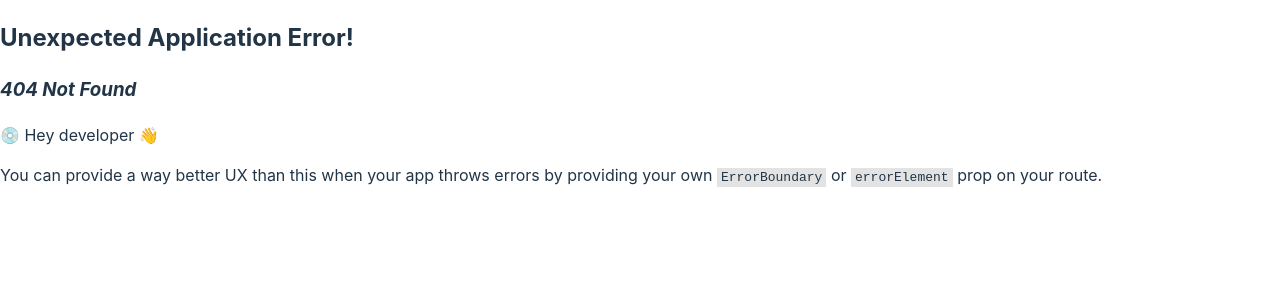
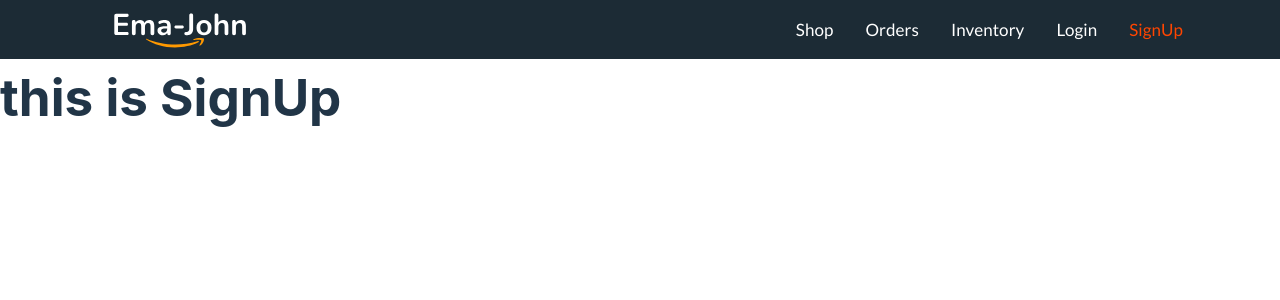
Before and after one commit to MDABDULLAH16/react-ema-john-simple, a React (Vite) app: page /signUp in a window 1280 px wide. Before the commit this address had no page. Shown: the top 300 px of the page. Built offline with nearby package versions, Linux system fonts and the light colour scheme.

Commit message:
setUp authProvider

```diff
--- a/package.json
+++ b/package.json
@@ -13,6 +13,7 @@
     "@fortawesome/fontawesome-svg-core": "^6.5.1",
     "@fortawesome/free-solid-svg-icons": "^6.5.1",
     "@fortawesome/react-fontawesome": "^0.2.0",
+    "firebase": "^10.7.2",
     "localforage": "^1.10.0",
     "match-sorter": "^6.3.1",
     "react": "^18.2.0",
--- /dev/null
+++ b/src/Provider/AuthProvider.jsx
@@ -0,0 +1,20 @@
+import React, { createContext, useState } from "react";
+import { getAuth } from "firebase/auth";
+import app from "../firebase/firebase.config";
+
+const auth = getAuth(app);
+export const AuthContext = createContext(null);
+const AuthProvider = ({ children }) => {
+  const [user, setUser] = useState(null);
+
+  const userInfo = {
+    user,
+    setUser,
+  };
+
+  return (
+    <AuthContext.Provider value={userInfo}>{children}</AuthContext.Provider>
+  );
+};
+
+export default AuthProvider;
--- a/src/components/Header/Header.jsx
+++ b/src/components/Header/Header.jsx
@@ -3,18 +3,19 @@ import "./Header.css";
 
 const Header = () => {
   return (
-    <nav className="header-container">
-      <div className="header-img">
-        <ActiveLInk href="/">
-          <img src="../../../public/Logo.svg" alt="" />
+    <nav className='header-container'>
+      <div className='header-img'>
+        <ActiveLInk href='/'>
+          <img src='../../../public/Logo.svg' alt='' />
         </ActiveLInk>
       </div>
-      <div className="header-link">
+      <div className='header-link'>
         {/* <ActiveLInk to="/orderReview">Order Review </ActiveLInk> */}
-        <ActiveLInk to="/shop">Shop</ActiveLInk>
-        <ActiveLInk to="/orders">Orders</ActiveLInk>
-        <ActiveLInk to="/inventory">Inventory</ActiveLInk>
-        <ActiveLInk to="/login">Login</ActiveLInk>
+        <ActiveLInk to='/shop'>Shop</ActiveLInk>
+        <ActiveLInk to='/orders'>Orders</ActiveLInk>
+        <ActiveLInk to='/inventory'>Inventory</ActiveLInk>
+        <ActiveLInk to='/login'>Login</ActiveLInk>
+        <ActiveLInk to='/signUp'>SignUp</ActiveLInk>
       </div>
     </nav>
   );
--- /dev/null
+++ b/src/components/SignUp/SignUp.jsx
@@ -0,0 +1,11 @@
+import React from "react";
+
+const SignUp = () => {
+  return (
+    <div>
+      <h1>this is SignUp</h1>
+    </div>
+  );
+};
+
+export default SignUp;
--- /dev/null
+++ b/src/firebase/firebase.config.js
@@ -0,0 +1,19 @@
+// Import the functions you need from the SDKs you need
+import { initializeApp } from "firebase/app";
+// TODO: Add SDKs for Firebase products that you want to use
+// https://firebase.google.com/docs/web/setup#available-libraries
+
+// Your web app's Firebase configuration
+const firebaseConfig = {
+  apiKey: "AIzaSyCW4uzpS7P6dQk0HYaU_c-WGu60r64ths4",
+  authDomain: "ema-john-simple-b7.firebaseapp.com",
+  projectId: "ema-john-simple-b7",
+  storageBucket: "ema-john-simple-b7.appspot.com",
+  messagingSenderId: "465812261420",
+  appId: "1:465812261420:web:5015cec5c44a8b5c181f89",
+};
+
+// Initialize Firebase
+const app = initializeApp(firebaseConfig);
+
+export default app;
```
Also changed, not shown: src/main.jsx (+6 -1 lines), 1 other file (tests, documents, lock files or other folders).
